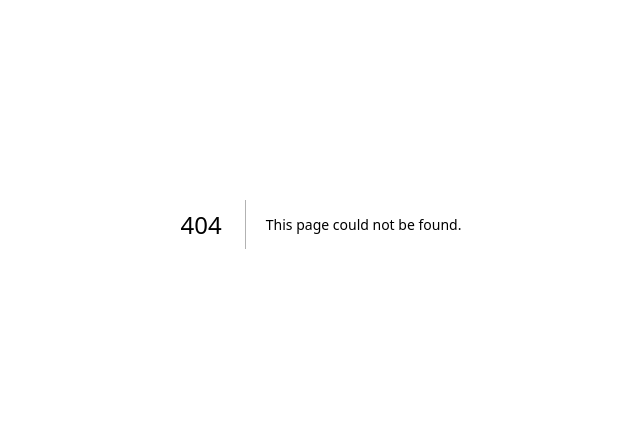
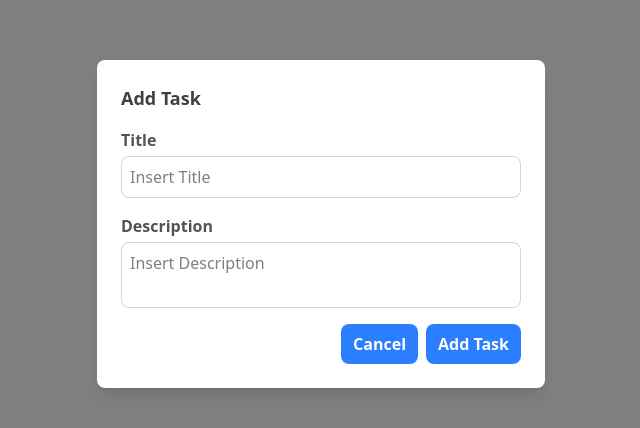
Before and after one commit to nopianpdlh/todo-app, a Next.js app: page /components/ModalTask in a window 1280 px wide. Before the commit this address had no page. Shown: the part 176-604 px from the top of the page, without its empty margins (319-959 px from the left). Built offline with nearby package versions, Linux system fonts and the light colour scheme.

Commit message:
Add Create Task

```diff
--- a/pages/components/Button.tsx
+++ b/pages/components/Button.tsx
@@ -2,12 +2,19 @@
 
 interface ButtonProps {
   children: ReactNode;
+  type?: "button" | "submit" | "reset";
+  onClick?: () => void;
+  className?: string;
 }
 
 const Button = (props: ButtonProps) => {
-  const { children } = props;
+  const { children, type, onClick, className } = props;
   return (
-    <button className="rounded-lg bg-blue-500 px-3 py-2 font-semibold text-white ">
+    <button
+      type={type}
+      onClick={onClick}
+      className={`rounded-lg bg-blue-500 px-3 cursor-pointer py-2 font-semibold text-white ${className}`}
+    >
       {children}
     </button>
   );
--- a/pages/components/Column.tsx
+++ b/pages/components/Column.tsx
@@ -10,18 +10,21 @@
 
 const Column = (props: ColumnProps) => {
   const { column, tasks, key } = props;
-  const { setNodeRef } = useDroppable({
+  const { setNodeRef, over } = useDroppable({
     id: column.id,
   });
   return (
     <div
       key={key}
-      className="flex flex-1 w-80 flex-col rounded-lg bg-neutral-100 p-4"
+      className={`flex flex-1 w-80 flex-col rounded-lg bg-neutral-100 p-4 ${
+        over?.id === column.id &&
+        "bg-neutral-200 outline-blue-500 outline-dashed"
+      }`}
     >
       <h2 className="mb-4 font-semibold text-neutral-700">{column.title}</h2>
       <div ref={setNodeRef} className=" flex flex-col gap-4  flex-1">
-        {tasks.map((task) => (
-          <TaskCard key={task.id} task={task} />
+        {tasks.map((task, index) => (
+          <TaskCard key={`${column.id}-${index}`} task={task} />
         ))}
       </div>
     </div>
--- /dev/null
+++ b/pages/components/ModalTask.tsx
@@ -0,0 +1,51 @@
+import { FormEvent } from "react";
+import Button from "@/pages/components/Button";
+interface ModalTaskProps {
+  onCancel: () => void;
+  onSubmit: (event: FormEvent<HTMLFormElement>) => void;
+}
+
+const ModalTask = (props: ModalTaskProps) => {
+  const { onCancel, onSubmit } = props;
+
+  return (
+    <div className="fixed inset-0 flex items-center justify-center bg-black/50">
+      <div className="w-full max-w-md rounded-lg bg-white p-6 shadow-lg">
+        <h2 className="mb-4 text-lg text-neutral-700 font-bold">Add Task</h2>
+        <form onSubmit={onSubmit} className="space-y-4">
+          <label htmlFor="title" className="flex flex-col gap-1">
+            <span className="font-semibold text-neutral-600">Title</span>
+            <input
+              type="text"
+              placeholder="Insert Title"
+              className="rounded-lg border border-neutral-300 p-2"
+              name="title"
+              required
+              id="title"
+            />
+          </label>
+          <label htmlFor="description" className="flex flex-col gap-1">
+            <span className="font-semibold text-neutral-600">Description</span>
+            <textarea
+              placeholder="Insert Description"
+              className="resize-none rounded-lg border border-neutral-300 p-2"
+              name="description"
+              required
+              id="description"
+            />
+          </label>
+          <div className="flex w-full items-center justify-end gap-2">
+            <Button type="button" onClick={onCancel}>
+              Cancel
+            </Button>
+            <Button type="submit" onClick={() => onSubmit}>
+              Add Task
+            </Button>
+          </div>
+        </form>
+      </div>
+    </div>
+  );
+};
+
+export default ModalTask;
--- a/pages/index.tsx
+++ b/pages/index.tsx
@@ -2,10 +2,12 @@
 import { COLUMNS, INITIAL_TASKS } from "./constants/Task.constants";
 import Column from "./components/Column";
 import { DndContext, DragEndEvent } from "@dnd-kit/core";
-import { useEffect, useState } from "react";
+import { FormEvent, useEffect, useState } from "react";
 import { ITask } from "./types/Task";
+import ModalTask from "./components/ModalTask";
 const App = () => {
   const [tasks, setTasks] = useState<ITask[]>([...INITIAL_TASKS]);
+  const [showModalAddTask, setShowModalAddTask] = useState(false);
 
   useEffect(() => {
     const storeTasks = localStorage.getItem("tasks");
@@ -25,22 +27,39 @@
     const taskId = active.id as string;
     const newStatus = over.id as ITask["status"];
 
-    setTasks(() =>
-      tasks.map((task) =>
+    setTasks((prevTasks) =>
+      prevTasks.map((task) =>
         task.id === taskId ? { ...task, status: newStatus } : task
       )
     );
   };
+
+  const handleCreateTask = (event: FormEvent<HTMLFormElement>) => {
+    event.preventDefault();
+    const formData = new FormData(event.currentTarget);
+
+    const newTask: ITask = {
+      id: Math.random().toString(36).substring(2, 9),
+      title: formData.get("title") as string,
+      description: formData.get("description") as string,
+      status: "TODO",
+    };
+    setTasks((prevTasks) => [...prevTasks, newTask]);
+
+    event.currentTarget.reset();
+    setShowModalAddTask(false);
+  };
+
   return (
-    <main className="min-h-screen p-4">
+    <main className="min-h-screen p-4 flex flex-col">
       <div className="mb-8 flex items-center justify-between">
         <h1 className="text-2xl font-bold text-neutral-700">
           {" "}
           Task Management
         </h1>
-        <Button>Add Task</Button>
+        <Button onClick={() => setShowModalAddTask(true)}>Add Task</Button>
       </div>
-      <div className="flex gap-8">
+      <div className="flex gap-8 flex-1">
         <DndContext onDragEnd={handleDragEnd}>
           {COLUMNS.map((column) => (
             <Column
@@ -51,6 +70,12 @@
           ))}
         </DndContext>
       </div>
+      {showModalAddTask && (
+        <ModalTask
+          onCancel={() => setShowModalAddTask(false)}
+          onSubmit={handleCreateTask}
+        />
+      )}
     </main>
   );
 };
```
